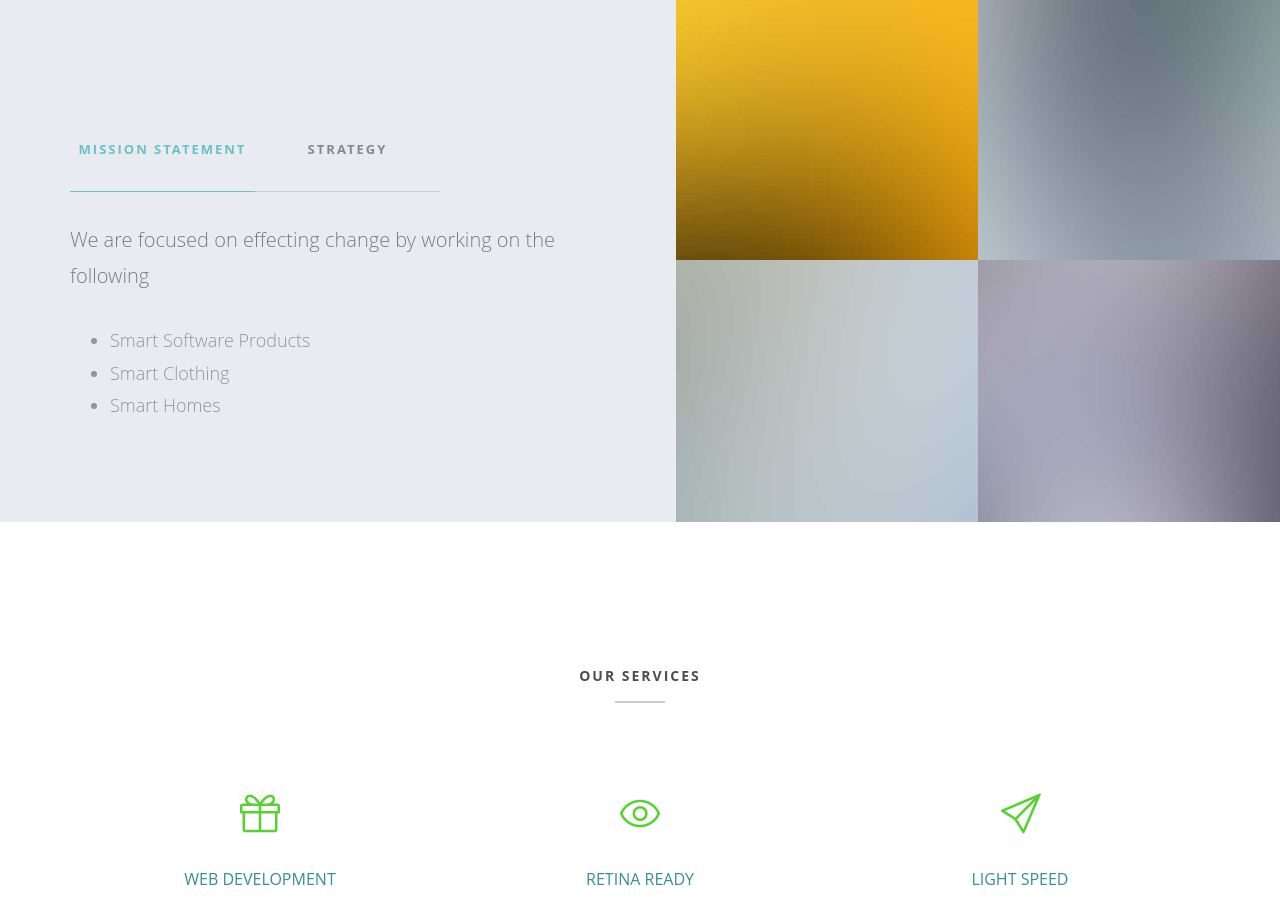
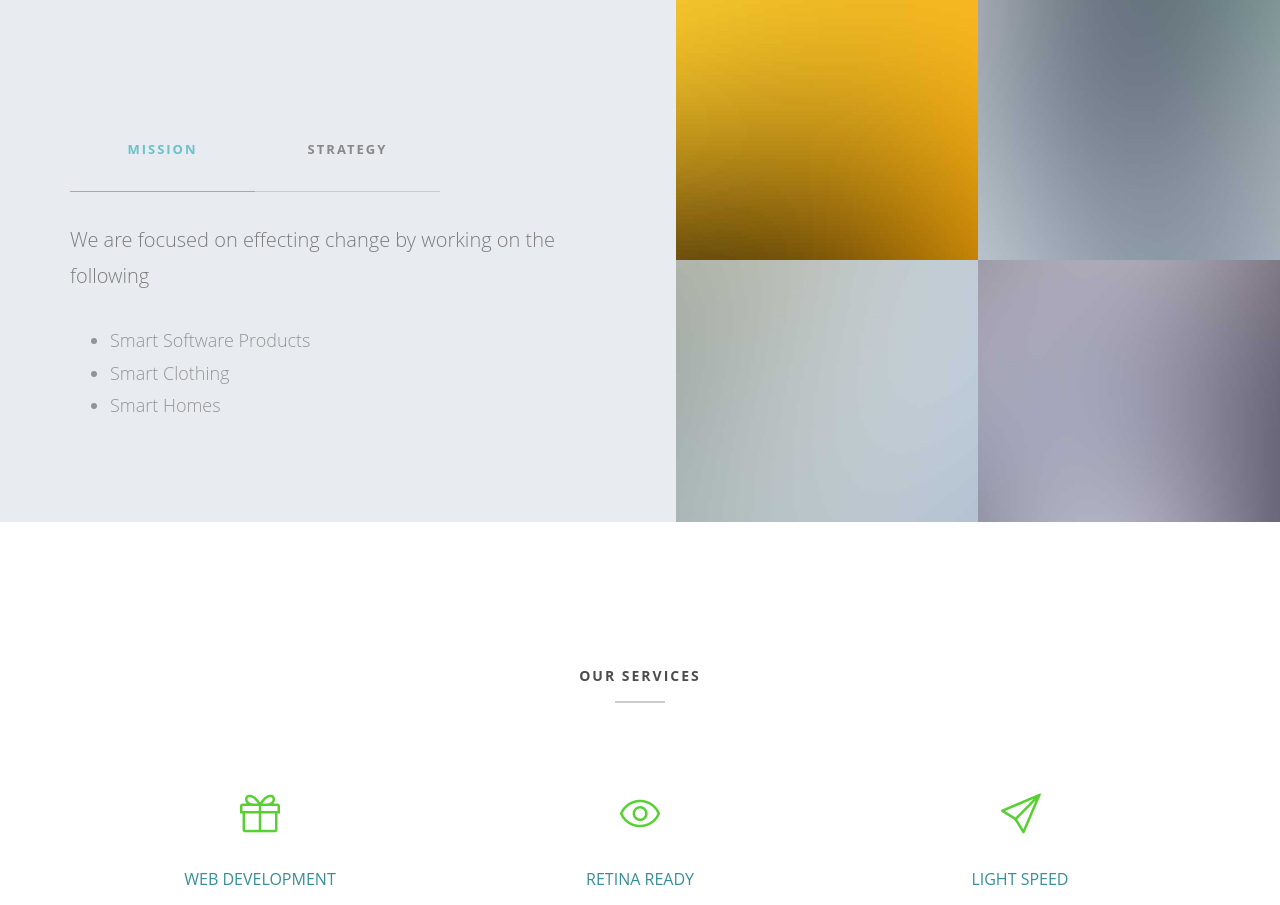
Before and after one commit to thecredibleinc/thecredibleinc.website, a plain HTML site: page index.html in a window 1280 px wide. Shown: the part 802-1707 px from the top of the page. Drawn offline with Linux system fonts and the light colour scheme; files whose address does not match are found by name.

Commit message:
replaced mission statement to mission

```diff
--- a/index.html
+++ b/index.html
@@ -109,7 +109,7 @@
 
 						<div class="fh5co-tabs-container">
 							<ul class="fh5co-tabs fh5co-three">
-								<li class="active"><a href="#" data-tab="mission-statement">Mission Statement</a></li>
+								<li class="active"><a href="#" data-tab="mission-statement">Mission</a></li>
 								<!-- <li><a href="#" data-tab="goals">Goals</a></li> -->
 								<li><a href="#" data-tab="strategy">Strategy</a></li>
 							</ul>
```
